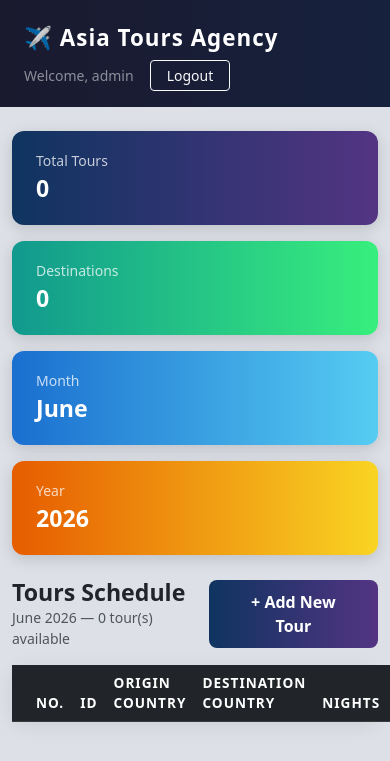
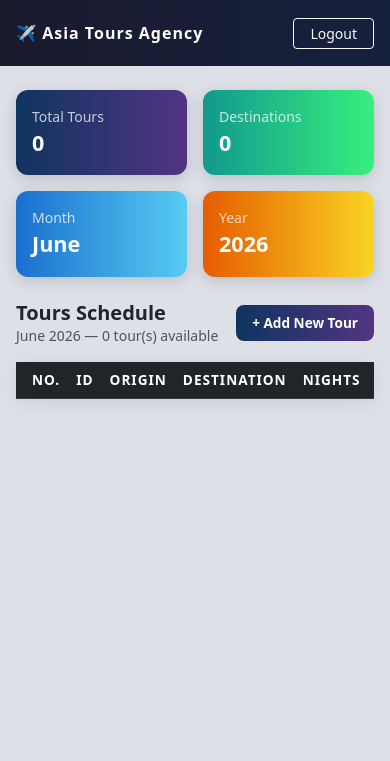
Before and after one commit to ukwuanisomto189-design/asia-tours-agency, a Django app: page / in a window 390 px wide; the page is wider, and only the part inside the window is pictured. Shown: the top 761 px of that part. Run offline with Django 5.2, Linux system fonts and the light colour scheme; a user stored in the database is signed in; data comes from the database, SQL or seed files in the repository; lists and menus that the app fills with data are empty.

Commit message:
mobile responsive design

```diff
--- a/accounts/templates/registration/login.html
+++ b/accounts/templates/registration/login.html
@@ -56,9 +56,9 @@
 </head>
 <body class="d-flex align-items-center justify-content-center py-5">
 
-    <div class="container">
+    <div class="container px-3">
         <div class="row justify-content-center">
-            <div class="col-md-5">
+            <div class="col-12 col-sm-10 col-md-7 col-lg-5">
 
                 <div class="card">
                     <div class="card-header text-white text-center">
--- a/asiatoursagency/templates/asiatoursagency/add_tour.html
+++ b/asiatoursagency/templates/asiatoursagency/add_tour.html
@@ -55,9 +55,9 @@
 </head>
 <body class="d-flex align-items-center justify-content-center py-5">
 
-    <div class="container">
+    <div class="container px-3">
         <div class="row justify-content-center">
-            <div class="col-md-5">
+            <div class="col-12 col-sm-10 col-md-7 col-lg-5">
 
                 <div class="card">
                     <div class="card-header text-white text-center">
--- a/asiatoursagency/templates/asiatoursagency/edit_tour.html
+++ b/asiatoursagency/templates/asiatoursagency/edit_tour.html
@@ -56,9 +56,9 @@
 </head>
 <body class="d-flex align-items-center justify-content-center py-5">
 
-    <div class="container">
+    <div class="container px-3">
         <div class="row justify-content-center">
-            <div class="col-md-5">
+            <div class="col-12 col-sm-10 col-md-7 col-lg-5">
 
                 <div class="card">
                     <div class="card-header text-white text-center">
--- a/asiatoursagency/templates/asiatoursagency/index.html
+++ b/asiatoursagency/templates/asiatoursagency/index.html
@@ -13,7 +13,7 @@
             background: linear-gradient(to right, #1a1a2e, #16213e) !important;
         }
         .navbar-brand {
-            font-size: 1.4rem;
+            font-size: 1.2rem;
             letter-spacing: 1px;
         }
         .card {
@@ -32,6 +32,7 @@
             padding: 4px 10px;
             border-radius: 20px;
             font-size: 0.85rem;
+            white-space: nowrap;
         }
         .badge-price {
             background-color: #e6f4ea;
@@ -40,6 +41,7 @@
             border-radius: 20px;
             font-size: 0.85rem;
             font-weight: 600;
+            white-space: nowrap;
         }
         .stat-card {
             border-radius: 12px;
@@ -58,6 +60,7 @@
             padding: 10px 24px;
             border-radius: 8px;
             font-weight: 600;
+            white-space: nowrap;
         }
         .btn-add:hover {
             opacity: 0.9;
@@ -65,14 +68,26 @@
             transform: translateY(-1px);
             transition: all 0.2s;
         }
+        @media (max-width: 768px) {
+            .stat-card {
+                padding: 1rem;
+            }
+            .navbar-brand {
+                font-size: 1rem;
+            }
+            .btn-add {
+                padding: 8px 16px;
+                font-size: 0.85rem;
+            }
+        }
     </style>
 </head>
 <body>
 
-    <nav class="navbar navbar-dark px-4 py-3">
+    <nav class="navbar navbar-dark px-3 py-3">
         <span class="navbar-brand fw-bold">✈️ Asia Tours Agency</span>
-        <div class="d-flex align-items-center gap-3">
-            <span class="text-white-50 small">Welcome, {{ request.user.username }}</span>
+        <div class="d-flex align-items-center gap-2">
+            <span class="text-white-50 small d-none d-md-block">Welcome, {{ request.user.username }}</span>
             <form method="post" action="/accounts/logout/">
                 {% csrf_token %}
                 <button type="submit" class="btn btn-outline-light btn-sm px-3">Logout</button>
@@ -80,40 +95,40 @@
         </div>
     </nav>
 
-    <div class="container mt-4">
+    <div class="container-fluid container-md mt-4 px-3">
 
         <!-- Stats Row -->
         <div class="row g-3 mb-4">
-            <div class="col-md-3">
+            <div class="col-6 col-md-3">
                 <div class="stat-card stat-purple">
                     <div class="small opacity-75">Total Tours</div>
-                    <div class="fs-3 fw-bold">{{ tours|length }}</div>
+                    <div class="fs-4 fw-bold">{{ tours|length }}</div>
                 </div>
             </div>
-            <div class="col-md-3">
+            <div class="col-6 col-md-3">
                 <div class="stat-card stat-green">
                     <div class="small opacity-75">Destinations</div>
-                    <div class="fs-3 fw-bold">{{ tours|length }}</div>
+                    <div class="fs-4 fw-bold">{{ tours|length }}</div>
                 </div>
             </div>
-            <div class="col-md-3">
+            <div class="col-6 col-md-3">
                 <div class="stat-card stat-blue">
                     <div class="small opacity-75">Month</div>
-                    <div class="fs-3 fw-bold">June</div>
+                    <div class="fs-4 fw-bold">June</div>
                 </div>
             </div>
-            <div class="col-md-3">
+            <div class="col-6 col-md-3">
                 <div class="stat-card stat-orange">
                     <div class="small opacity-75">Year</div>
-                    <div class="fs-3 fw-bold">2026</div>
+                    <div class="fs-4 fw-bold">2026</div>
                 </div>
             </div>
         </div>
 
         <!-- Table Section -->
-        <div class="d-flex justify-content-between align-items-center mb-3">
+        <div class="d-flex justify-content-between align-items-center mb-3 flex-wrap gap-2">
             <div>
-                <h3 class="fw-bold mb-0">Tours Schedule</h3>
+                <h3 class="fw-bold mb-0 fs-5 fs-md-3">Tours Schedule</h3>
                 <p class="text-muted small mb-0">June 2026 — {{ tours|length }} tour(s) available</p>
             </div>
             <a href="/add/" class="btn btn-add">+ Add New Tour</a>
@@ -121,13 +136,14 @@
 
         <div class="card">
             <div class="card-body p-0">
+                <div class="table-responsive">
                     <table class="table table-hover mb-0">
                         <thead class="table-dark">
                             <tr>
-                            <th class="ps-4">No.</th>
+                                <th class="ps-3">No.</th>
                                 <th>ID</th>
-                            <th>Origin Country</th>
-                            <th>Destination Country</th>
+                                <th>Origin</th>
+                                <th>Destination</th>
                                 <th>Nights</th>
                                 <th>Price</th>
                                 <th>Action</th>
@@ -136,7 +152,7 @@
                         <tbody>
                             {% for tour in tours %}
                             <tr>
-                            <td class="ps-4 text-muted">{{ forloop.counter }}</td>
+                                <td class="ps-3 text-muted">{{ forloop.counter }}</td>
                                 <td><span class="text-muted">#{{ tour.id }}</span></td>
                                 <td class="fw-semibold">{{ tour.origin_country }}</td>
                                 <td class="fw-semibold">{{ tour.destination_country }}</td>
@@ -152,6 +168,7 @@
                     </table>
                 </div>
             </div>
+        </div>
 
     </div>
 
```
Also changed, not shown: accounts/templates/registration/register.html (+4 -8 lines). Lines whose indentation alone changed are shown as unchanged.
